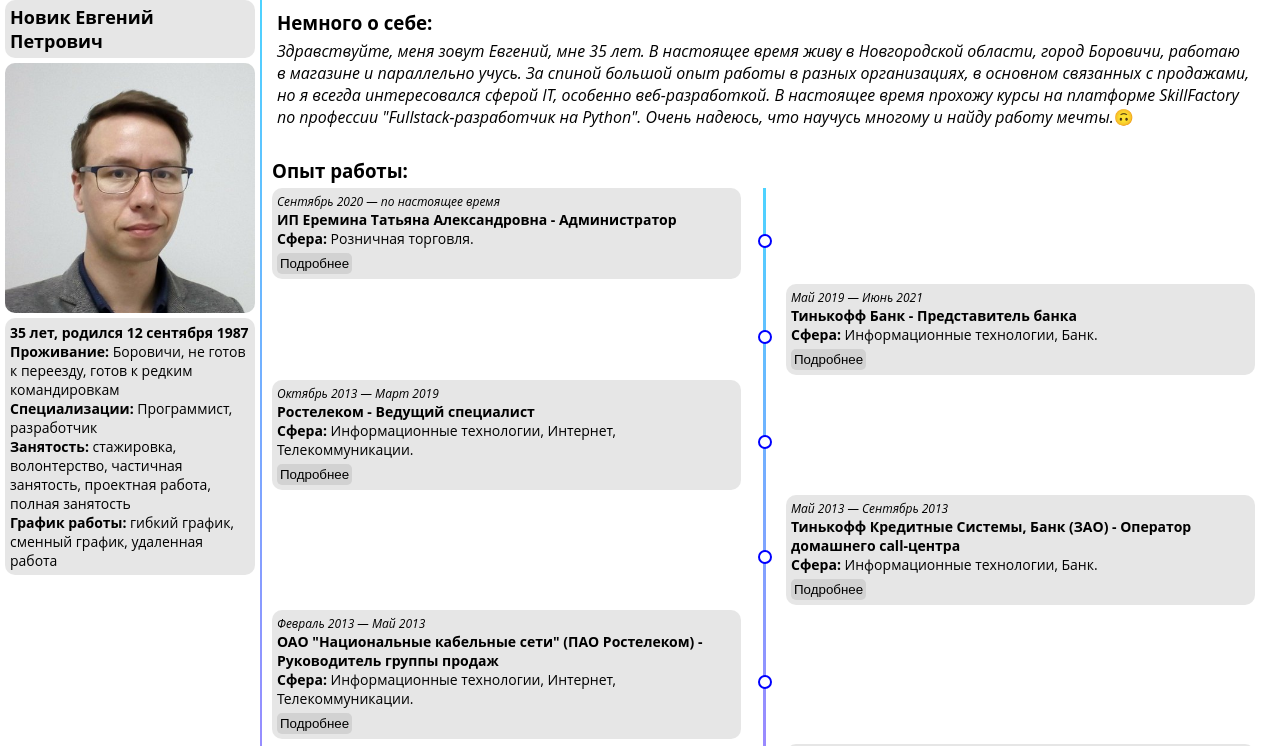
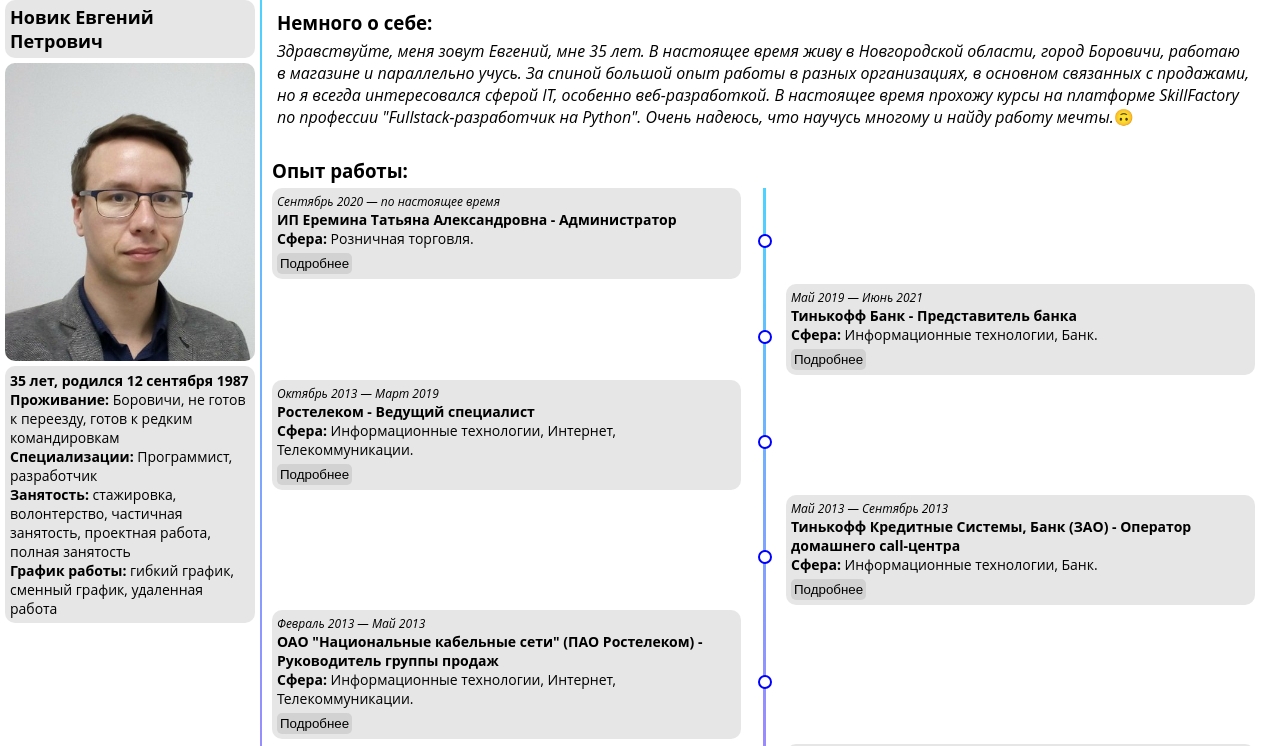
Before and after one commit to sobago/Homework-E10.9, a plain HTML site: page index.html in a window 1280 px wide. Shown: the part 54-800 px from the top of the page. Drawn offline with Linux system fonts and the light colour scheme.

Commit message:
fixed block size general-text

```diff
--- a/css/style.css
+++ b/css/style.css
@@ -74,8 +74,8 @@ aside {
 
 
 aside .photo img {
-    height: 250px;
-    width: auto;
+    height: auto;
+    width: 100%;
     object-fit: cover;
     border-radius: 10px;
 }
@@ -97,6 +97,7 @@ aside .general-text {
     font-size: 14px;
     background-color: rgb(128, 128, 128, 0.2);
     border-radius: 10px;
+    min-width: 200px;
 }
 
 main {
```
